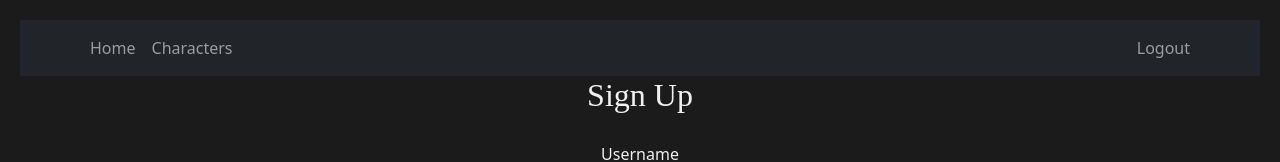
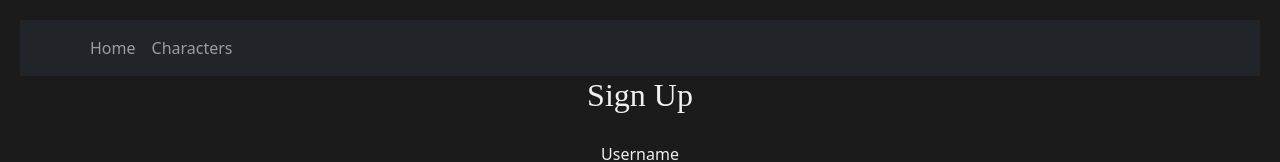
Before and after one commit to vmlayton87/ncsu-milestone-project-3, a React (Vite) app in the folder front_end/my-react-app/: page /signup in a window 1280 px wide. Shown: the top 162 px of the page. Built offline with nearby package versions, Linux system fonts and the light colour scheme; a web font is replaced by a local one.

Commit message:
Added condition to hide Logout at login and sign up page

```diff
--- a/front_end/my-react-app/src/components/Navigation.jsx
+++ b/front_end/my-react-app/src/components/Navigation.jsx
@@ -1,5 +1,5 @@
 import React from "react";
-import { useNavigate } from 'react-router-dom';
+import { useNavigate, useLocation } from 'react-router-dom';
 import { Navbar, Container, Nav } from 'react-bootstrap';
 import '../index.scss';
 
@@ -7,11 +7,15 @@ import '../index.scss';
 
 const Navigation = () => {
   const navigate = useNavigate();
+  const location = useLocation();
 
   const handleLogout = () => {
     localStorage.removeItem('jwt_token');
     navigate('/');
   }
+
+   // Condition to hide logout link on specific paths
+   const showLogout = !['/login', '/signup'].includes(location.pathname);
 
     return (
     <Navbar bg="dark" variant="dark" expand="lg">
@@ -23,7 +27,7 @@ const Navigation = () => {
                 <Nav.Link href="/characters">Characters</Nav.Link>
             </Nav>
             <Nav className="ms-auto">
-                <Nav.Link onClick={handleLogout}>Logout</Nav.Link>
+                {showLogout && <Nav.Link onClick={handleLogout}>Logout</Nav.Link>}
             </Nav>
         </Navbar.Collapse>
       </Container>
```
